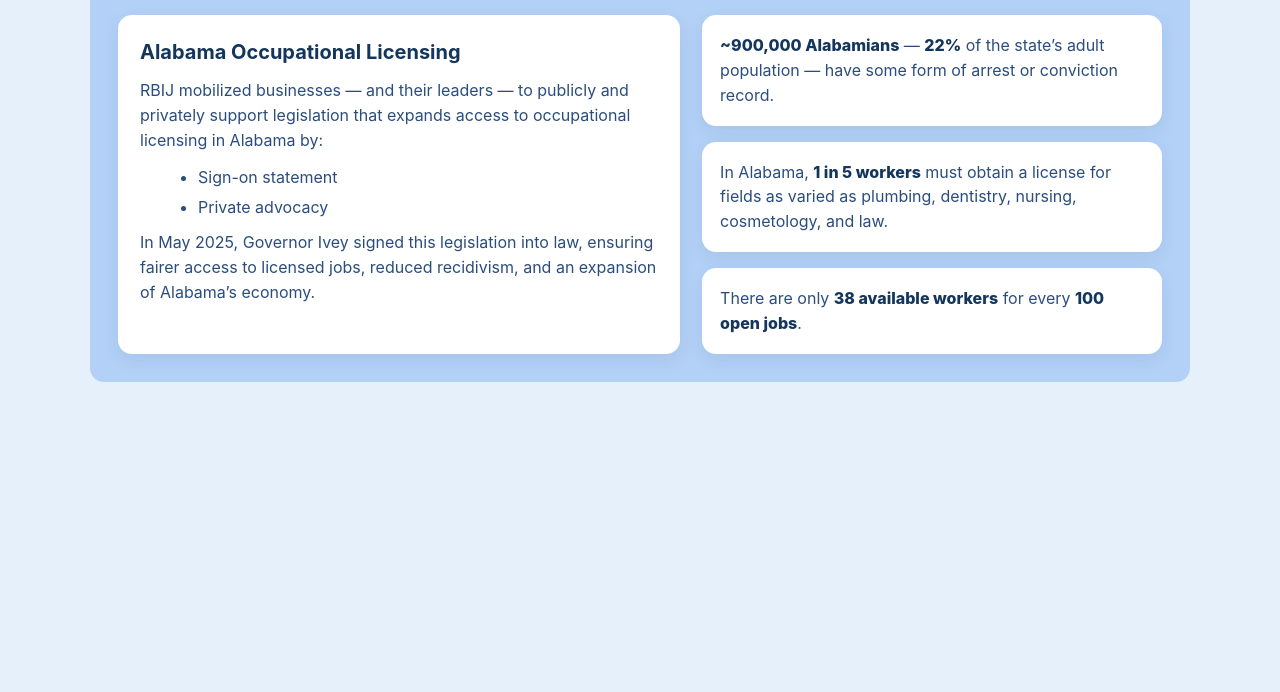
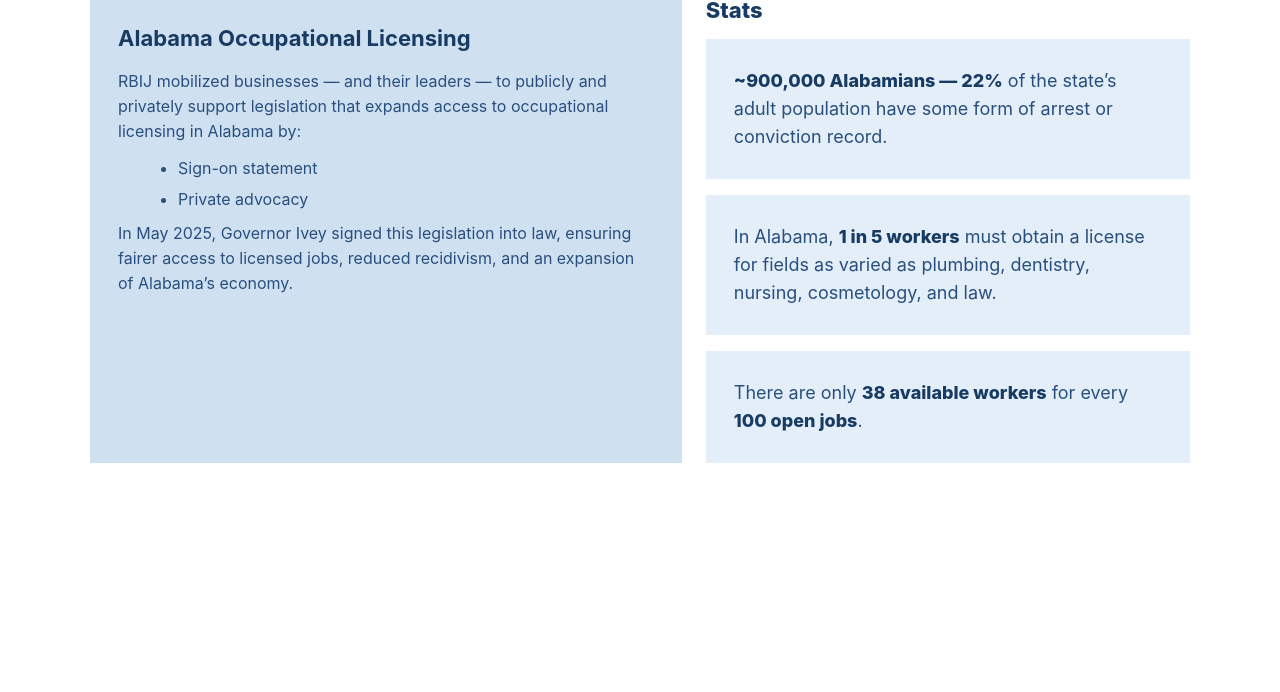
Before and after one commit to natgorr/rbijdata, a plain HTML site: page alabama.html in a window 1280 px wide. Shown: the part 108-800 px from the top of the page. Drawn offline with Linux system fonts and the light colour scheme.

Commit message:
tweak visuals

```diff
--- a/alabama.html
+++ b/alabama.html
@@ -5,34 +5,30 @@
   <title>Alabama – Past Wins</title>
   <meta name="viewport" content="width=device-width, initial-scale=1" />
   <style>
-    /* --- Base / theme --- */
+    /* ---- Theme ---- */
     :root{
-      --bg: #e6f0fa;          /* page background */
-      --panel: #b3d1f7;       /* outer container */
-      --card: #ffffff;        /* inner cards */
-      --ink: #14365c;         /* headings/text */
-      --ink-sub: #2a4d7e;     /* sub text */
-      --muted: #6d88ad;       /* muted text */
-      --radius: 14px;
-      --shadow: 0 6px 18px rgba(20, 54, 92, 0.08);
+      --page-bg: #ffffff;     /* page background (white) */
+      --panel-left: #cfe0f1;  /* left big block blue (medium) */
+      --panel-stat: #e3eef8;  /* right stat tiles (light) */
+      --ink: #173b63;         /* headings / strong body */
+      --ink-sub: #294f7f;     /* normal body text */
+      --muted: #6e86a7;
+      --gap: 24px;
     }
 
-    * { box-sizing: border-box; }
+    *{ box-sizing: border-box; }
     body{
       margin: 0;
+      background: var(--page-bg);
+      color: var(--ink-sub);
+      line-height: 1.55;
       font-family: -apple-system, BlinkMacSystemFont, "Segoe UI", Roboto, Inter, Arial, sans-serif;
-      background: var(--bg);
-      color: var(--ink);
-      line-height: 1.55;
+      padding: 40px 32px;
     }
 
-    /* --- Page container --- */
     .container{
-      background: var(--panel);
-      margin: 40px auto;
-      padding: 28px;
       max-width: 1100px;
-      border-radius: var(--radius);
+      margin: 0 auto;
     }
 
     .heading{
@@ -40,54 +36,63 @@
       color: var(--ink);
       font-weight: 800;
       letter-spacing: .2px;
+      font-size: 28px;
     }
 
-    /* --- Grid like the second image --- */
+    /* Two-column layout like your reference */
     .grid{
       display: grid;
       grid-template-columns: 1.1fr .9fr;
-      gap: 22px;
+      gap: var(--gap);
     }
     @media (max-width: 900px){
       .grid{ grid-template-columns: 1fr; }
     }
 
-    /* --- Cards --- */
-    .card{
-      background: var(--card);
-      border-radius: var(--radius);
-      box-shadow: var(--shadow);
-      padding: 22px 22px;
+    /* Square blue blocks (no rounded corners, no shadows) */
+    .block{
+      border-radius: 0;       /* square corners */
+      padding: 28px;
     }
-    .card h3{
-      margin: 0 0 10px;
+    .block h3{
+      margin: 0 0 14px;
       color: var(--ink);
-      font-size: 20px;
+      font-size: 22px;
     }
-    .card p{ margin: 10px 0; color: var(--ink-sub); }
-    .card ul{ margin: 12px 0 0 18px; color: var(--ink-sub); }
-    .card li{ margin: 6px 0; }
+    .block p{ margin: 10px 0; }
+    .block ul{ margin: 12px 0 0 20px; }
+    .block li{ margin: 6px 0; }
 
-    /* --- Stat cards on the right --- */
+    /* Left narrative panel */
+    .panel-left{
+      background: var(--panel-left);
+    }
+
+    /* Right side: title + stack of stat tiles */
+    .right-col{
+      display: grid;
+      grid-template-rows: auto 1fr;
+      gap: 12px;
+      align-content: start;
+    }
+    .right-title{
+      margin: 0;
+      color: var(--ink);
+      font-weight: 800;
+      font-size: 22px;
+    }
     .stat-stack{
       display: grid;
       gap: 16px;
-      align-content: start;
     }
     .stat{
-      background: var(--card);
-      border-radius: var(--radius);
-      box-shadow: var(--shadow);
-      padding: 18px 18px;
-    }
-    .stat b{
-      font-weight: 800;
-      color: var(--ink);
+      background: var(--panel-stat);
     }
     .stat p{
       margin: 0;
-      color: var(--ink-sub);
+      font-size: 18px;
     }
+    .stat b{ color: var(--ink); font-weight: 800; }
     .muted{ color: var(--muted); }
   </style>
 </head>
@@ -96,9 +101,9 @@
     <h2 class="heading">Past Wins</h2>
 
     <div class="grid">
-      <!-- LEFT: one block for the Past Wins narrative -->
-      <section class="card" aria-labelledby="past-wins-title">
-        <h3 id="past-wins-title">Alabama Occupational Licensing</h3>
+      <!-- LEFT: one blue block -->
+      <section class="block panel-left" aria-labelledby="pw-title">
+        <h3 id="pw-title">Alabama Occupational Licensing</h3>
         <p>
           RBIJ mobilized businesses — and their leaders — to publicly and privately support
           legislation that expands access to occupational licensing in Alabama by:
@@ -113,16 +118,22 @@
         </p>
       </section>
 
-      <!-- RIGHT: each stat bullet becomes its own card -->
-      <aside class="stat-stack" aria-label="Alabama stats">
-        <div class="stat">
-          <p><b>~900,000 Alabamians</b> — <b>22%</b> of the state’s adult population — have some form of arrest or conviction record.</p>
-        </div>
-        <div class="stat">
-          <p>In Alabama, <b>1 in 5 workers</b> must obtain a license for fields as varied as plumbing, dentistry, nursing, cosmetology, and law.</p>
-        </div>
-        <div class="stat">
-          <p>There are only <b>38 available workers</b> for every <b>100 open jobs</b>.</p>
+      <!-- RIGHT: title + stat tiles -->
+      <aside class="right-col" aria-label="Alabama stats">
+        <h3 class="right-title">Stats</h3>
+
+        <div class="stat-stack">
+          <div class="block stat">
+            <p><b>~900,000 Alabamians — 22%</b> of the state’s adult population have some form of arrest or conviction record.</p>
+          </div>
+
+          <div class="block stat">
+            <p>In Alabama, <b>1 in 5 workers</b> must obtain a license for fields as varied as plumbing, dentistry, nursing, cosmetology, and law.</p>
+          </div>
+
+          <div class="block stat">
+            <p>There are only <b>38 available workers</b> for every <b>100 open jobs</b>.</p>
+          </div>
         </div>
       </aside>
     </div>
```
